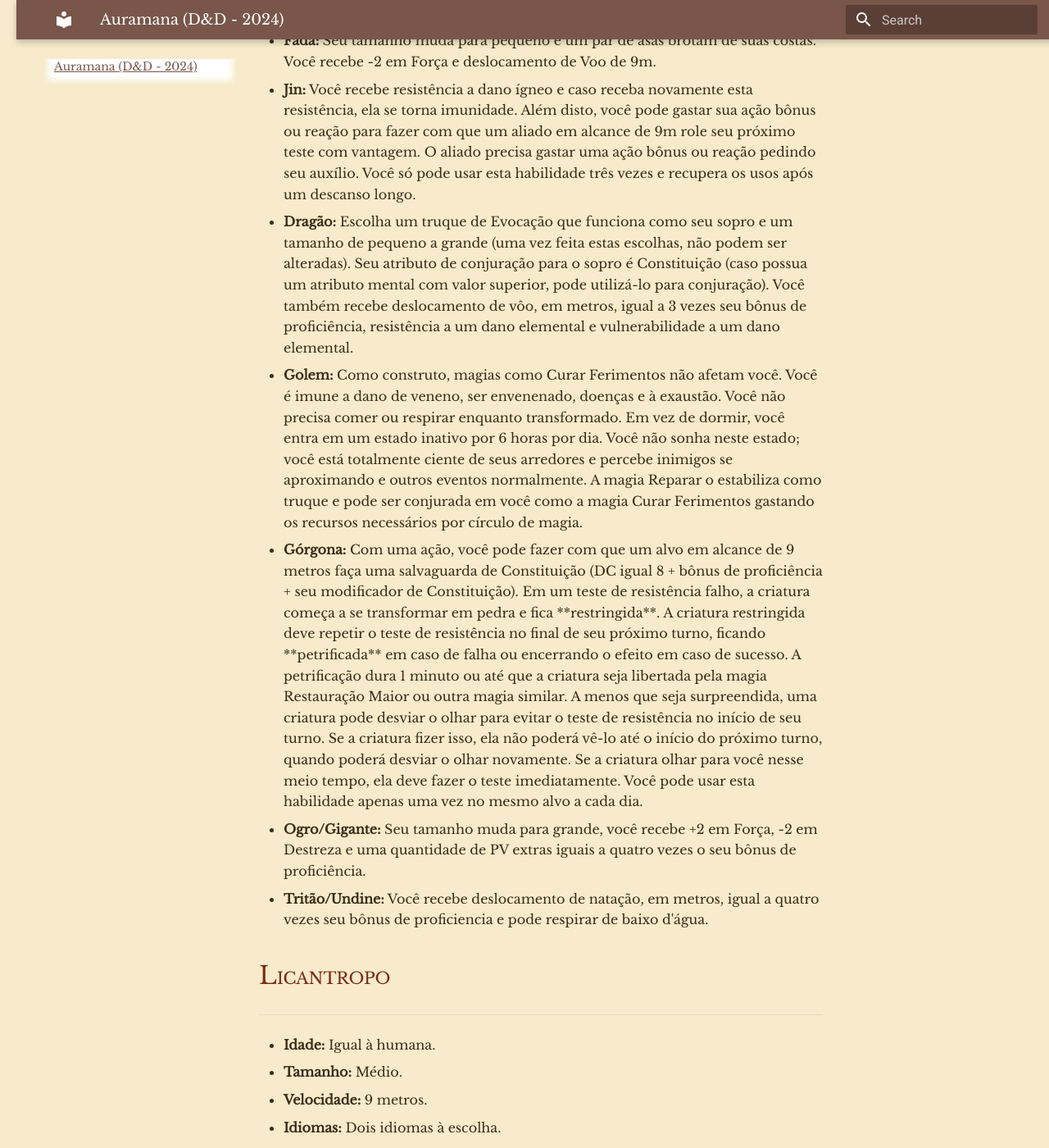
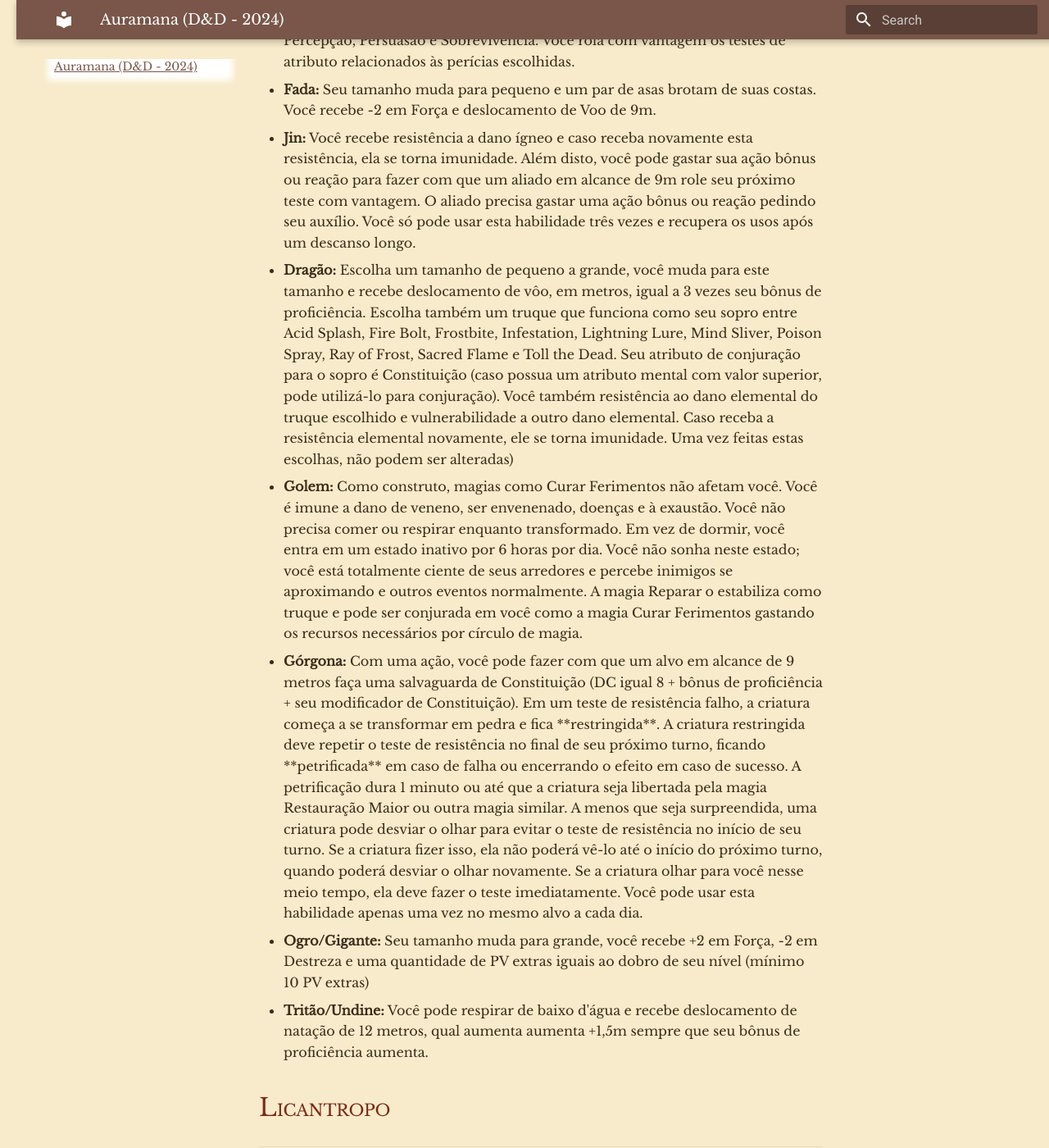
Before and after one commit to ozyssj/auramana-rpg, an MkDocs documentation site: the page built from docs/auramana-dnd.md, in a window 1280 px wide and 1400 px high, scrolled down 8648 px. Shown: the whole window at 82% size. Built offline with MkDocs 1.6.1 and Material for MkDocs 9.7.7, drawn with Linux system fonts in a browser that asks for light colours; some of the changed text lies outside the part shown.

Commit message:
Update auramana-dnd.md
cx

```diff
--- a/docs/auramana-dnd.md
+++ b/docs/auramana-dnd.md
@@ -375,15 +375,16 @@
   <p>Escolha uma das formas abaixo:</p>
   <ul>
     <li><strong>Anão/Gnomo:</strong> Seu tamanho muda para pequeno e você recebe deslocamento de Escavação (3m) e acesso a um poder de origem entre Crafter, Tough e Tavern Brawler (uma vez feita esta escolha, ela não pode ser alterada).</li>
+    <li><strong>Capuz Vermelho:</strong> Seu tamanho muda para pequeno e você rola com vantagem dtestes de Destreza (Furtividade e Ladinagem).</li>
     <li><strong>Duende/Goblin:</strong> Seu tamanho muda para pequeno e você recebe deslocamento de Escalada (6m) e acesso a um poder de origem (uma vez feita esta escolha, ela não pode ser alterada).</li>
     <li><strong>Elfo:</strong> Escolha duas perícias entre Acrobacia, Arcanismo, Atuação, Furtividade, Percepção, Persuasão e Sobrevivência. Você rola com vantagem os testes de atributo relacionados às perícias escolhidas. </li>
     <li><strong>Fada:</strong> Seu tamanho muda para pequeno e um par de asas brotam de suas costas. Você recebe -2 em Força e deslocamento de Voo de 9m.</li>
     <li><strong>Jin:</strong> Você recebe resistência a dano ígneo e caso receba novamente esta resistência, ela se torna imunidade. Além disto, você pode gastar sua ação bônus ou reação para fazer com que um aliado em alcance de 9m role seu próximo teste com vantagem. O aliado precisa gastar uma ação bônus ou reação pedindo seu auxílio. Você só pode usar esta habilidade três vezes e recupera os usos após um descanso longo.</li>
-    <li><strong>Dragão:</strong> Escolha um truque de Evocação que funciona como seu sopro e um tamanho de pequeno a grande (uma vez feita estas escolhas, não podem ser alteradas). Seu atributo de conjuração para o sopro é Constituição (caso possua um atributo mental com valor superior, pode utilizá-lo para conjuração). Você também recebe deslocamento de vôo, em metros, igual a 3 vezes seu bônus de proficiência, resistência a um dano elemental e vulnerabilidade a um dano elemental.</li>
+    <li><strong>Dragão:</strong> Escolha um tamanho de pequeno a grande, você muda para este tamanho e recebe deslocamento de vôo, em metros, igual a 3 vezes seu bônus de proficiência. Escolha também um truque que funciona como seu sopro entre Acid Splash, Fire Bolt, Frostbite, Infestation, Lightning Lure, Mind Sliver, Poison Spray, Ray of Frost, Sacred Flame e Toll the Dead. Seu atributo de conjuração para o sopro é Constituição (caso possua um atributo mental com valor superior, pode utilizá-lo para conjuração). Você também resistência ao dano elemental do truque escolhido e vulnerabilidade a outro dano elemental. Caso receba a resistência elemental novamente, ele se torna imunidade. Uma vez feitas estas escolhas, não podem ser alteradas)</li>
     <li><strong>Golem:</strong> Como construto, magias como Curar Ferimentos não afetam você. Você é imune a dano de veneno, ser envenenado, doenças e à exaustão. Você não precisa comer ou respirar enquanto transformado. Em vez de dormir, você entra em um estado inativo por 6 horas por dia. Você não sonha neste estado; você está totalmente ciente de seus arredores e percebe inimigos se aproximando e outros eventos normalmente. A magia Reparar o estabiliza como  truque e pode ser conjurada em você como a magia Curar Ferimentos gastando os recursos necessários por círculo de magia.</li>
     <li><strong>Górgona:</strong> Com uma ação, você pode fazer com que um alvo em alcance de 9 metros faça uma salvaguarda de Constituição (DC igual  8 + bônus de proficiência + seu modificador de Constituição). Em um teste de resistência falho, a criatura começa a se transformar em pedra e fica **restringida**. A criatura restringida deve repetir o teste de resistência no final de seu próximo turno, ficando **petrificada** em caso de falha ou encerrando o efeito em caso de sucesso. A petrificação dura 1 minuto ou até que a criatura seja libertada pela magia Restauração Maior ou outra magia similar. A menos que seja surpreendida, uma criatura pode desviar o olhar para evitar o teste de resistência no início de seu turno. Se a criatura fizer isso, ela não poderá vê-lo até o início do próximo turno, quando poderá desviar o olhar novamente. Se a criatura olhar para você nesse meio tempo, ela deve fazer o teste imediatamente. Você pode usar esta habilidade apenas uma vez no mesmo alvo a cada dia.</li>
-    <li><strong>Ogro/Gigante:</strong> Seu tamanho muda para grande, você recebe +2 em Força, -2 em Destreza e uma quantidade de PV extras iguais a quatro vezes o seu bônus de proficiência.</li>
-    <li><strong>Tritão/Undine:</strong> Você recebe deslocamento de natação, em metros, igual a quatro vezes seu bônus de proficiencia e pode respirar de baixo d'água.</li>
+    <li><strong>Ogro/Gigante:</strong> Seu tamanho muda para grande, você recebe +2 em Força, -2 em Destreza e uma quantidade de PV extras iguais ao dobro de seu nível (mínimo 10 PV extras)</li>
+    <li><strong>Tritão/Undine:</strong> Você pode respirar de baixo d'água e recebe deslocamento de natação de 12 metros, qual aumenta aumenta +1,5m sempre que seu bônus de proficiência aumenta.</li>
   </ul>
 </section>
 
```
